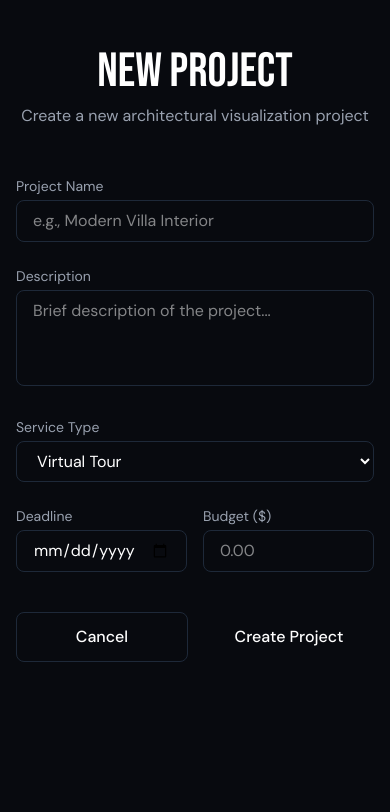
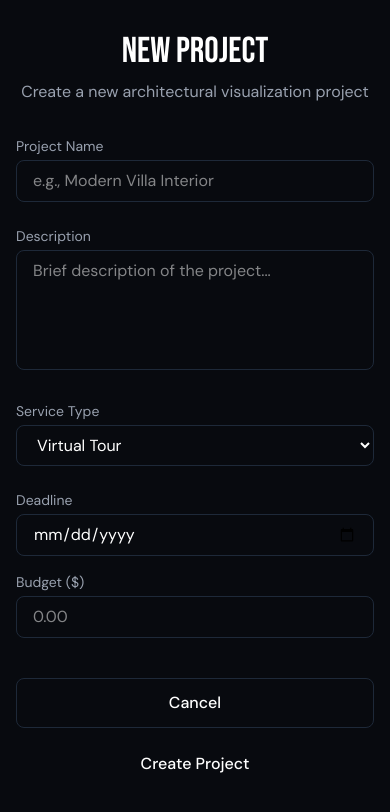
Before and after one commit to viztrlabs/Vizagent, a Next.js app: page /projects/new in a window 390 px wide. Shown: the top 812 px of the page. Built offline with nearby package versions, Linux system fonts and the light colour scheme; no server answers.

Commit message:
done: T-025

```diff
--- a/app/projects/new/page.tsx
+++ b/app/projects/new/page.tsx
@@ -43,10 +43,10 @@ export default function NewProjectPage() {
   };
 
   return (
-    <div className="min-h-screen bg-bg py-12">
+    <div className="min-h-screen bg-bg py-8 sm:py-12">
       <div className="max-w-2xl mx-auto px-4">
-        <h1 className="font-display text-5xl text-center mb-2">New Project</h1>
-        <p className="text-gray-400 text-center mb-12">
+        <h1 className="font-display text-4xl sm:text-5xl text-center mb-2">New Project</h1>
+        <p className="text-gray-400 text-center mb-8 sm:mb-12">
           Create a new architectural visualization project
         </p>
 
@@ -57,7 +57,7 @@ export default function NewProjectPage() {
               type="text"
               value={formData.name}
               onChange={(e) => setFormData({ ...formData, name: e.target.value })}
-              className="w-full px-4 py-2 bg-surface border border-gray-800 rounded-lg text-white focus:outline-none focus:border-cyan"
+              className="w-full px-4 py-2 bg-surface border border-gray-800 rounded-lg text-white focus:outline-none focus:border-cyan min-h-touch"
               placeholder="e.g., Modern Villa Interior"
               required
             />
@@ -68,7 +68,7 @@ export default function NewProjectPage() {
             <textarea
               value={formData.description}
               onChange={(e) => setFormData({ ...formData, description: e.target.value })}
-              className="w-full px-4 py-2 bg-surface border border-gray-800 rounded-lg text-white focus:outline-none focus:border-cyan h-24 resize-none"
+              className="w-full px-4 py-2 bg-surface border border-gray-800 rounded-lg text-white focus:outline-none focus:border-cyan min-h-[120px] resize-none"
               placeholder="Brief description of the project..."
             />
           </div>
@@ -78,7 +78,7 @@ export default function NewProjectPage() {
             <select
               value={formData.serviceType}
               onChange={(e) => setFormData({ ...formData, serviceType: e.target.value })}
-              className="w-full px-4 py-2 bg-surface border border-gray-800 rounded-lg text-white focus:outline-none focus:border-cyan"
+              className="w-full px-4 py-2 bg-surface border border-gray-800 rounded-lg text-white focus:outline-none focus:border-cyan min-h-touch"
             >
               <option value="tour">Virtual Tour</option>
               <option value="xr">XR Configurator</option>
@@ -86,14 +86,14 @@ export default function NewProjectPage() {
             </select>
           </div>
 
-          <div className="grid grid-cols-2 gap-4">
+          <div className="grid grid-cols-1 sm:grid-cols-2 gap-4">
             <div>
               <label className="block text-sm text-gray-400 mb-1">Deadline</label>
               <input
                 type="date"
                 value={formData.deadline}
                 onChange={(e) => setFormData({ ...formData, deadline: e.target.value })}
-                className="w-full px-4 py-2 bg-surface border border-gray-800 rounded-lg text-white focus:outline-none focus:border-cyan"
+                className="w-full px-4 py-2 bg-surface border border-gray-800 rounded-lg text-white focus:outline-none focus:border-cyan min-h-touch"
               />
             </div>
             <div>
@@ -102,7 +102,7 @@ export default function NewProjectPage() {
                 type="number"
                 value={formData.budget}
                 onChange={(e) => setFormData({ ...formData, budget: e.target.value })}
-                className="w-full px-4 py-2 bg-surface border border-gray-800 rounded-lg text-white focus:outline-none focus:border-cyan"
+                className="w-full px-4 py-2 bg-surface border border-gray-800 rounded-lg text-white focus:outline-none focus:border-cyan min-h-touch"
                 placeholder="0.00"
                 min="0"
                 step="0.01"
@@ -110,18 +110,18 @@ export default function NewProjectPage() {
             </div>
           </div>
 
-          <div className="flex gap-4 pt-4">
+          <div className="flex flex-col sm:flex-row gap-3 sm:gap-4 pt-4">
             <button
               type="button"
               onClick={() => router.back()}
-              className="flex-1 py-3 bg-surface border border-gray-800 text-white rounded-lg font-medium hover:bg-surface/80 transition-colors"
+              className="w-full sm:flex-1 py-3 bg-surface border border-gray-800 text-white rounded-lg font-medium hover:bg-surface/80 transition-colors min-h-touch"
             >
               Cancel
             </button>
             <button
               type="submit"
               disabled={submitting}
-              className="flex-1 py-3 bg-cyan text-bg rounded-lg font-medium hover:bg-cyan/90 transition-colors disabled:opacity-50"
+              className="w-full sm:flex-1 py-3 bg-cyan text-bg rounded-lg font-medium hover:bg-cyan/90 transition-colors disabled:opacity-50 min-h-touch"
             >
               {submitting ? 'Creating...' : 'Create Project'}
             </button>
```
Also changed, not shown: 1 other file (tests, documents, lock files or other folders).
